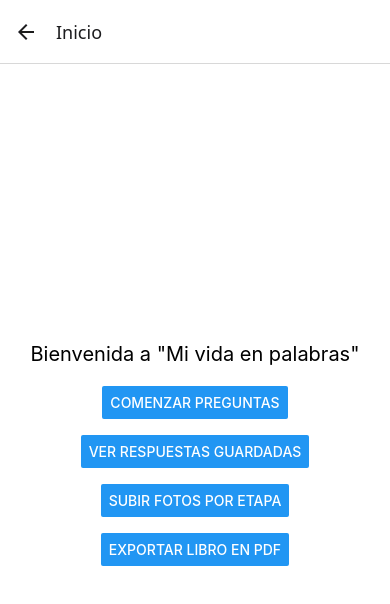
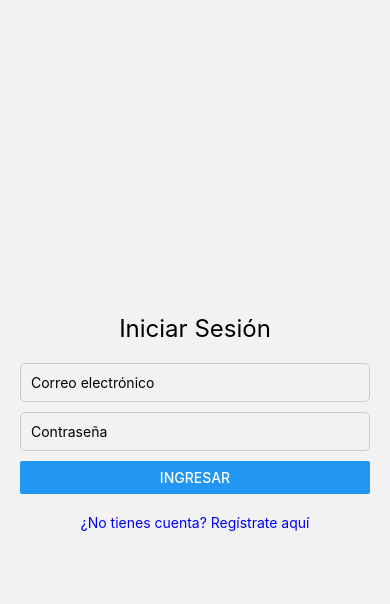
Before and after one commit to RatonLab/Life, a React Native app: screen /Home in a window 390 px wide. Shown: the top 604 px of the page. Built offline with nearby package versions, Linux system fonts and the light colour scheme.

Commit message:
Mejoras en SplashScreen: fondo ajustado, logo más grande y texto legible para adultos

```diff
--- a/navigation/StackNavigator.js
+++ b/navigation/StackNavigator.js
@@ -1,11 +1,13 @@
 import React from 'react';
 import { createNativeStackNavigator } from '@react-navigation/native-stack';
 
+// 📱 Pantallas de la app
+import SplashScreen from '../screens/SplashScreen';
 import LoginScreen from '../screens/LoginScreen';
 import RegisterScreen from '../screens/RegisterScreen';
+import HomeScreen from '../screens/HomeScreen';
 import SeleccionarSeccionScreen from '../screens/SeleccionarSeccionScreen';
 import QuestionsScreen from '../screens/QuestionsScreen';
-import HomeScreen from '../screens/HomeScreen';
 import RespuestasScreen from '../screens/RespuestasScreen';
 import ExportarPDFScreen from '../screens/ExportarPDFScreen';
 import FotosPorSeccionScreen from '../screens/FotosPorSeccionScreen';
@@ -14,7 +16,15 @@ const Stack = createNativeStackNavigator();
 
 export default function StackNavigator() {
   return (
-    <Stack.Navigator initialRouteName="Login">
+    <Stack.Navigator initialRouteName="Splash">
+      {/* Pantalla de bienvenida con logo */}
+      <Stack.Screen
+        name="Splash"
+        component={SplashScreen}
+        options={{ headerShown: false }}
+      />
+
+      {/* Autenticación */}
       <Stack.Screen
         name="Login"
         component={LoginScreen}
@@ -25,6 +35,15 @@ export default function StackNavigator() {
         component={RegisterScreen}
         options={{ headerShown: false }}
       />
+
+      {/* Inicio después del login */}
+      <Stack.Screen
+        name="Home"
+        component={HomeScreen}
+        options={{ title: 'Inicio' }}
+      />
+
+      {/* Sección de preguntas por etapa */}
       <Stack.Screen
         name="SeleccionarSeccion"
         component={SeleccionarSeccionScreen}
@@ -35,15 +54,12 @@ export default function StackNavigator() {
         component={QuestionsScreen}
         options={{ title: 'Tu historia' }}
       />
-      <Stack.Screen
-        name="Home"
-        component={HomeScreen}
-        options={{ title: 'Inicio' }}
-      />
+
+      {/* Funcionalidades adicionales */}
       <Stack.Screen
         name="Respuestas"
         component={RespuestasScreen}
-        options={{ title: 'Respuestas Guardadas' }}
+        options={{ title: 'Respuestas guardadas' }}
       />
       <Stack.Screen
         name="ExportarPDF"
--- a/screens/HomeScreen.js
+++ b/screens/HomeScreen.js
@@ -1,54 +1,54 @@
 import React from 'react';
-import { View, Text, Button, StyleSheet } from 'react-native';
+import { View, Text, TouchableOpacity, StyleSheet, ScrollView } from 'react-native';
 import { useNavigation } from '@react-navigation/native';
+import { estilosBase } from '../styles/theme';
 
 export default function HomeScreen() {
   const navigation = useNavigation();
 
   return (
-    <View style={styles.container}>
-      <Text style={styles.title}>Bienvenida a "Mi vida en palabras"</Text>
+    <ScrollView contentContainerStyle={styles.wrapper}>
+      <View style={estilosBase.contenedor}>
+        <Text style={estilosBase.titulo}>Bienvenida a "Mi vida en palabras"</Text>
+        <Text style={estilosBase.subtitulo}>
+          Una app para escribir tu historia con amor, memoria y emoción. ¿Por dónde quieres empezar?
+        </Text>
 
-      <Button
-        title="Comenzar preguntas"
-        onPress={() => navigation.navigate('SeleccionarSeccion')}
-      />
-      <View style={styles.spacer} />
+        <TouchableOpacity
+          style={estilosBase.boton}
+          onPress={() => navigation.navigate('SeleccionarSeccion')}
+        >
+          <Text style={estilosBase.botonTexto}>✍️ Comenzar preguntas</Text>
+        </TouchableOpacity>
 
-      <Button
-        title="Ver respuestas guardadas"
-        onPress={() => navigation.navigate('Respuestas')}
-      />
-      <View style={styles.spacer} />
+        <TouchableOpacity
+          style={estilosBase.boton}
+          onPress={() => navigation.navigate('Respuestas')}
+        >
+          <Text style={estilosBase.botonTexto}>📖 Ver respuestas guardadas</Text>
+        </TouchableOpacity>
 
-      <Button
-        title="Subir fotos por etapa"
-        onPress={() => navigation.navigate('FotosPorSeccion')}
-      />
-      <View style={styles.spacer} />
+        <TouchableOpacity
+          style={estilosBase.boton}
+          onPress={() => navigation.navigate('FotosPorSeccion')}
+        >
+          <Text style={estilosBase.botonTexto}>🖼️ Subir fotos por etapa</Text>
+        </TouchableOpacity>
 
-      <Button
-        title="Exportar libro en PDF"
-        onPress={() => navigation.navigate('ExportarPDF')}
-      />
-    </View>
+        <TouchableOpacity
+          style={estilosBase.boton}
+          onPress={() => navigation.navigate('ExportarPDF')}
+        >
+          <Text style={estilosBase.botonTexto}>📄 Exportar libro en PDF</Text>
+        </TouchableOpacity>
+      </View>
+    </ScrollView>
   );
 }
 
 const styles = StyleSheet.create({
-  container: {
-    flex: 1,
+  wrapper: {
+    flexGrow: 1,
     justifyContent: 'center',
-    alignItems: 'center',
-    padding: 20,
-    backgroundColor: '#fff',
-  },
-  title: {
-    fontSize: 20,
-    marginBottom: 20,
-    textAlign: 'center',
-  },
-  spacer: {
-    height: 16,
   },
 });
--- a/screens/QuestionsScreen.js
+++ b/screens/QuestionsScreen.js
@@ -1,9 +1,18 @@
 import React, { useEffect, useState } from 'react';
-import { View, Text, ScrollView, TextInput, Button, StyleSheet, Alert } from 'react-native';
+import {
+  View,
+  Text,
+  ScrollView,
+  TextInput,
+  TouchableOpacity,
+  StyleSheet,
+  Alert,
+} from 'react-native';
 import { useRoute, useNavigation } from '@react-navigation/native';
 import { getAuth } from 'firebase/auth';
 import preguntasPorEtapa from '../utils/preguntasPorEtapa';
-import { guardarRespuesta } from '../firebase/respuestas'; // IMPORTANTE
+import { guardarRespuesta } from '../firebase/respuestas';
+import { estilosBase, colores } from '../styles/theme';
 
 export default function QuestionsScreen() {
   const route = useRoute();
@@ -16,9 +25,10 @@ export default function QuestionsScreen() {
 
   if (!etapa) {
     return (
-      <View style={styles.centered}>
-        <Text style={styles.error}>
-          ❗ Error: No se recibió la etapa correctamente. Por favor, vuelve atrás e intenta de nuevo.
+      <View style={estilosBase.contenedor}>
+        <Text style={estilosBase.titulo}>❗ Etapa no recibida</Text>
+        <Text style={estilosBase.texto}>
+          Por favor, vuelve atrás e intenta de nuevo.
         </Text>
       </View>
     );
@@ -38,75 +48,63 @@ export default function QuestionsScreen() {
 
     try {
       for (const [pregunta, respuestaTexto] of Object.entries(respuestas)) {
-        const estado = respuestaTexto.trim().length > 0 ? "respondida" : "omitida";
+        const estado =
+          respuestaTexto.trim().length > 0 ? 'respondida' : 'omitida';
         await guardarRespuesta(etapa, pregunta, respuestaTexto, estado);
       }
 
-      Alert.alert("✅ Respuestas guardadas", "Tus respuestas fueron registradas correctamente.");
+      Alert.alert(
+        '✅ Respuestas guardadas',
+        'Tus respuestas fueron registradas correctamente.'
+      );
       navigation.navigate('SeleccionarSeccion');
     } catch (error) {
-      console.error("Error guardando respuestas:", error);
-      Alert.alert("Error", "No se pudieron guardar las respuestas.");
+      console.error('Error guardando respuestas:', error);
+      Alert.alert(
+        'Error',
+        'No se pudieron guardar las respuestas. Intenta nuevamente.'
+      );
     }
   };
 
   return (
-    <ScrollView style={styles.container}>
-      <Text style={styles.title}>Preguntas: {etapa}</Text>
+    <ScrollView style={estilosBase.contenedor}>
+      <Text style={estilosBase.titulo}>Preguntas de la etapa: {etapa}</Text>
+
       {preguntas.map((pregunta, index) => (
         <View key={index} style={styles.preguntaContainer}>
-          <Text style={styles.pregunta}>{pregunta}</Text>
+          <Text style={estilosBase.texto}>{pregunta}</Text>
           <TextInput
             style={styles.input}
             multiline
-            numberOfLines={4}
+            numberOfLines={6}
+            placeholder="Escribe tu respuesta..."
             onChangeText={(text) =>
               setRespuestas({ ...respuestas, [pregunta]: text })
             }
             value={respuestas[pregunta] || ''}
-            placeholder="Escribe tu respuesta..."
           />
         </View>
       ))}
-      <Button title="Guardar respuestas" onPress={handleSave} />
+
+      <TouchableOpacity style={estilosBase.boton} onPress={handleSave}>
+        <Text style={estilosBase.botonTexto}>💾 Guardar respuestas</Text>
+      </TouchableOpacity>
     </ScrollView>
   );
 }
 
 const styles = StyleSheet.create({
-  container: {
-    padding: 16,
-    backgroundColor: '#fff',
-  },
-  title: {
-    fontSize: 22,
-    fontWeight: 'bold',
-    marginBottom: 12,
-  },
   preguntaContainer: {
     marginBottom: 20,
   },
-  pregunta: {
-    fontSize: 16,
-    marginBottom: 6,
-  },
   input: {
     borderWidth: 1,
-    borderColor: '#ccc',
-    borderRadius: 6,
-    padding: 8,
+    borderColor: colores.borde,
+    borderRadius: 8,
+    padding: 10,
     textAlignVertical: 'top',
-    backgroundColor: '#fafafa',
+    backgroundColor: '#fff',
+    marginTop: 8,
   },
-  centered: {
-    flex: 1,
-    justifyContent: 'center',
-    alignItems: 'center',
-    padding: 20
-  },
-  error: {
-    fontSize: 18,
-    color: 'red',
-    textAlign: 'center'
-  }
 });
--- a/screens/RespuestasScreen.js
+++ b/screens/RespuestasScreen.js
@@ -4,10 +4,11 @@ import {
   Text,
   ScrollView,
   StyleSheet,
-  ActivityIndicator
+  ActivityIndicator,
 } from 'react-native';
 import { collection, query, where, getDocs } from 'firebase/firestore';
 import { auth, db } from '../firebaseConfig';
+import { estilosBase, colores } from '../styles/theme';
 
 export default function RespuestasScreen() {
   const [respuestas, setRespuestas] = useState([]);
@@ -44,27 +45,29 @@ export default function RespuestasScreen() {
 
   if (cargando) {
     return (
-      <View style={styles.centered}>
-        <ActivityIndicator size="large" color="#000" />
-        <Text>Cargando respuestas guardadas...</Text>
+      <View style={estilosBase.contenedor}>
+        <ActivityIndicator size="large" color={colores.secundario} />
+        <Text style={estilosBase.texto}>Cargando respuestas guardadas...</Text>
       </View>
     );
   }
 
   if (respuestas.length === 0) {
     return (
-      <View style={styles.centered}>
-        <Text>No hay respuestas guardadas aún.</Text>
+      <View style={estilosBase.contenedor}>
+        <Text style={estilosBase.titulo}>📭 Aún no hay respuestas guardadas</Text>
+        <Text style={estilosBase.subtitulo}>Comienza a escribir tu historia…</Text>
       </View>
     );
   }
 
   return (
-    <ScrollView style={styles.container}>
-      <Text style={styles.title}>📖 Respuestas Guardadas</Text>
+    <ScrollView style={estilosBase.contenedor}>
+      <Text style={estilosBase.titulo}>📖 Respuestas Guardadas</Text>
+
       {respuestas.map((resp, index) => (
         <View key={index} style={styles.card}>
-          <Text style={styles.etapa}>Etapa: {resp.etapa}</Text>
+          <Text style={styles.etapa}>🕰️ Etapa: {resp.etapa}</Text>
           <Text style={styles.pregunta}>📝 {resp.preguntaId}</Text>
           <Text style={styles.respuesta}>{resp.textoRespuesta}</Text>
         </View>
@@ -74,37 +77,30 @@ export default function RespuestasScreen() {
 }
 
 const styles = StyleSheet.create({
-  container: {
-    padding: 16,
-    backgroundColor: '#fff',
-  },
-  title: {
-    fontSize: 22,
-    fontWeight: 'bold',
-    marginBottom: 12,
-    textAlign: 'center',
-  },
   card: {
-    backgroundColor: '#f3f3f3',
+    backgroundColor: '#ffffff',
+    borderRadius: 10,
     padding: 12,
-    borderRadius: 10,
     marginBottom: 16,
-    elevation: 2,
+    borderWidth: 1,
+    borderColor: colores.borde,
+    elevation: 1,
   },
   etapa: {
+    fontSize: 14,
     fontWeight: 'bold',
+    color: colores.secundario,
     marginBottom: 4,
   },
   pregunta: {
+    fontSize: 15,
     fontStyle: 'italic',
-    marginBottom: 4,
+    color: colores.texto,
+    marginBottom: 6,
   },
   respuesta: {
-    color: '#333',
-  },
-  centered: {
-    flex: 1,
-    justifyContent: 'center',
-    alignItems: 'center',
+    fontSize: 16,
+    color: colores.texto,
+    lineHeight: 22,
   },
 });
--- /dev/null
+++ b/screens/SplashScreen.js
@@ -0,0 +1,61 @@
+import React, { useEffect } from 'react';
+import { View, Text, Image, StyleSheet } from 'react-native';
+import { useNavigation } from '@react-navigation/native';
+import { getAuth } from 'firebase/auth';
+
+export default function SplashScreen() {
+  const navigation = useNavigation();
+
+  useEffect(() => {
+    const timeout = setTimeout(() => {
+      const user = getAuth().currentUser;
+      if (user) {
+        navigation.replace('Home');
+      } else {
+        navigation.replace('Login');
+      }
+    }, 4000); // ⏱️ Aumentado a 4 segundos
+
+    return () => clearTimeout(timeout);
+  }, []);
+
+  return (
+    <View style={styles.container}>
+      <Image
+        source={require('../assets/icons/logo.png')} // debe tener fondo transparente ahora
+        style={styles.logo}
+        resizeMode="contain"
+      />
+      <Text style={styles.titulo}>Mi vida en palabras</Text>
+      <Text style={styles.subtitulo}>Tu historia merece ser contada</Text>
+    </View>
+  );
+}
+
+const styles = StyleSheet.create({
+  container: {
+    flex: 1,
+    backgroundColor: '#fce8cc',
+    justifyContent: 'center',
+    alignItems: 'center',
+  },
+  logo: {
+    width: 220, // 📏 más grande
+    height: 220,
+    marginBottom: 24,
+  },
+  titulo: {
+    fontSize: 32, // 🔠 más grande para personas mayores
+    fontWeight: 'bold',
+    color: '#333',
+    marginBottom: 10,
+    textAlign: 'center',
+  },
+  subtitulo: {
+    fontSize: 20,
+    color: '#555',
+    fontStyle: 'italic',
+    textAlign: 'center',
+    paddingHorizontal: 20,
+  },
+});
--- /dev/null
+++ b/styles/theme.js
@@ -0,0 +1,43 @@
+export const colores = {
+  fondo: '#fdf6ec',
+  texto: '#333333',
+  secundario: '#666666',
+  primario: '#e8a9a9',
+  acento: '#a9c4e8',
+  borde: '#e2d8c4',
+};
+
+export const estilosBase = {
+  titulo: {
+    fontSize: 22,
+    fontWeight: 'bold',
+    color: colores.texto,
+    marginBottom: 10,
+    textAlign: 'center',
+  },
+  texto: {
+    fontSize: 16,
+    color: colores.texto,
+  },
+  subtitulo: {
+    fontSize: 14,
+    color: colores.secundario,
+    marginBottom: 8,
+  },
+  boton: {
+    backgroundColor: colores.primario,
+    padding: 10,
+    borderRadius: 8,
+    alignItems: 'center',
+    marginVertical: 8,
+  },
+  botonTexto: {
+    color: '#fff',
+    fontWeight: 'bold',
+  },
+  contenedor: {
+    flex: 1,
+    backgroundColor: colores.fondo,
+    padding: 20,
+  },
+};
```
Also changed, not shown: assets/icons/logo.png (added).
